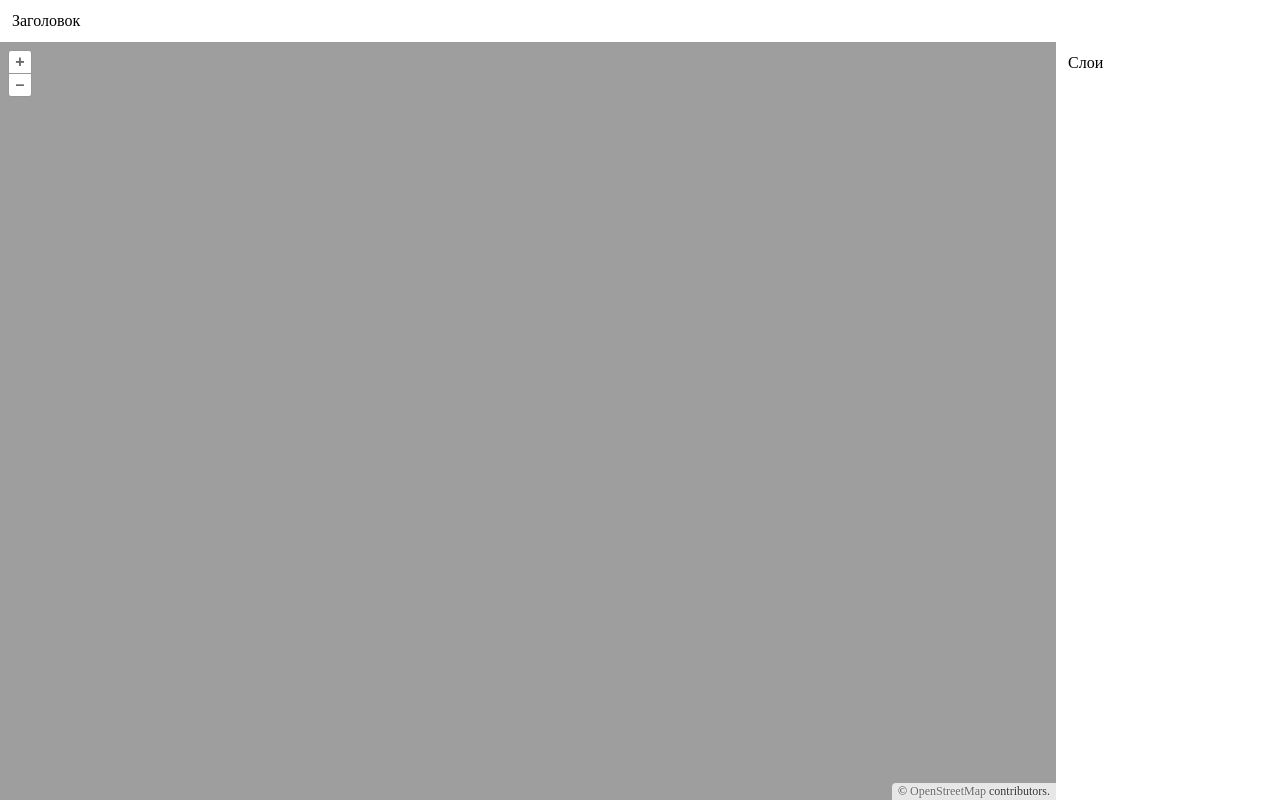
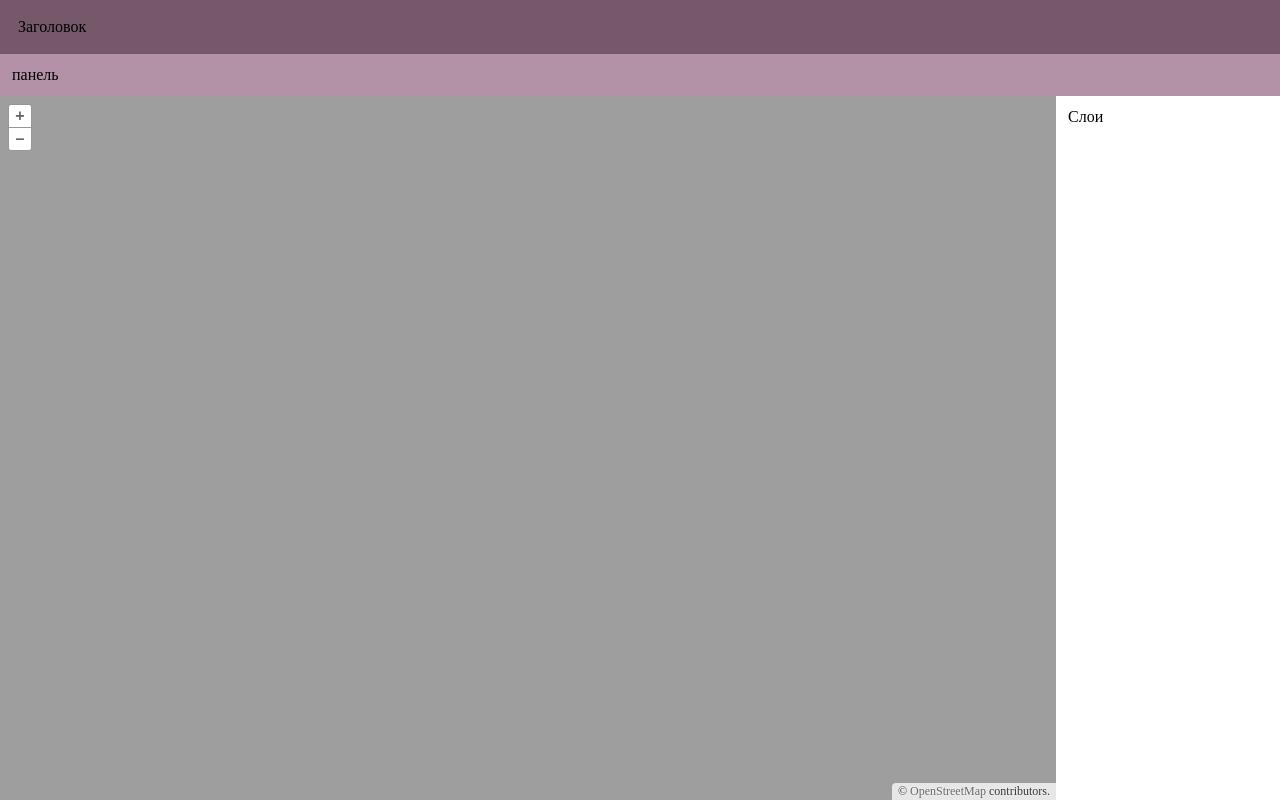
Before and after one commit to Vendareya/krasnoyarsk-test, a website built with Vite: page index.html in a window 1280 px wide. Built offline with nearby package versions, Linux system fonts and the light colour scheme; files whose address does not match are found by name.

Commit message:
27/11/22

```diff
--- a/index.html
+++ b/index.html
@@ -1,5 +1,5 @@
 <!DOCTYPE html>
-<html lang="en">
+<html lang="ru">
   <head>
     <meta charset="UTF-8" />
     <link rel="icon" type="image/x-icon" href="https://openlayers.org/favicon.ico" />
@@ -9,6 +9,7 @@
   <body>
     <div class="wrapper">
       <div class="header">Заголовок</div>
+      <div class="box">панель</div>
       <div class="map_layer">
         <div class="map" id="map"></div>
         <div class="layer">Слои</div>
--- a/style.css
+++ b/style.css
@@ -4,6 +4,7 @@ html,
 body {
 	margin: 0;
 	height: 100%;
+	background-color: rgb(255, 255, 255)
 }
 #map {
 	/* position: absolute;
@@ -18,7 +19,13 @@ body {
 }
 .header {
 	display: flex;
+	padding: 18px;
+	background-color: rgb(117, 88, 106)
+}
+.box {
+	display: flex;
 	padding: 12px;
+	background-color: rgb(179, 146, 167)
 }
 .map_layer {
 	display: flex;
```
